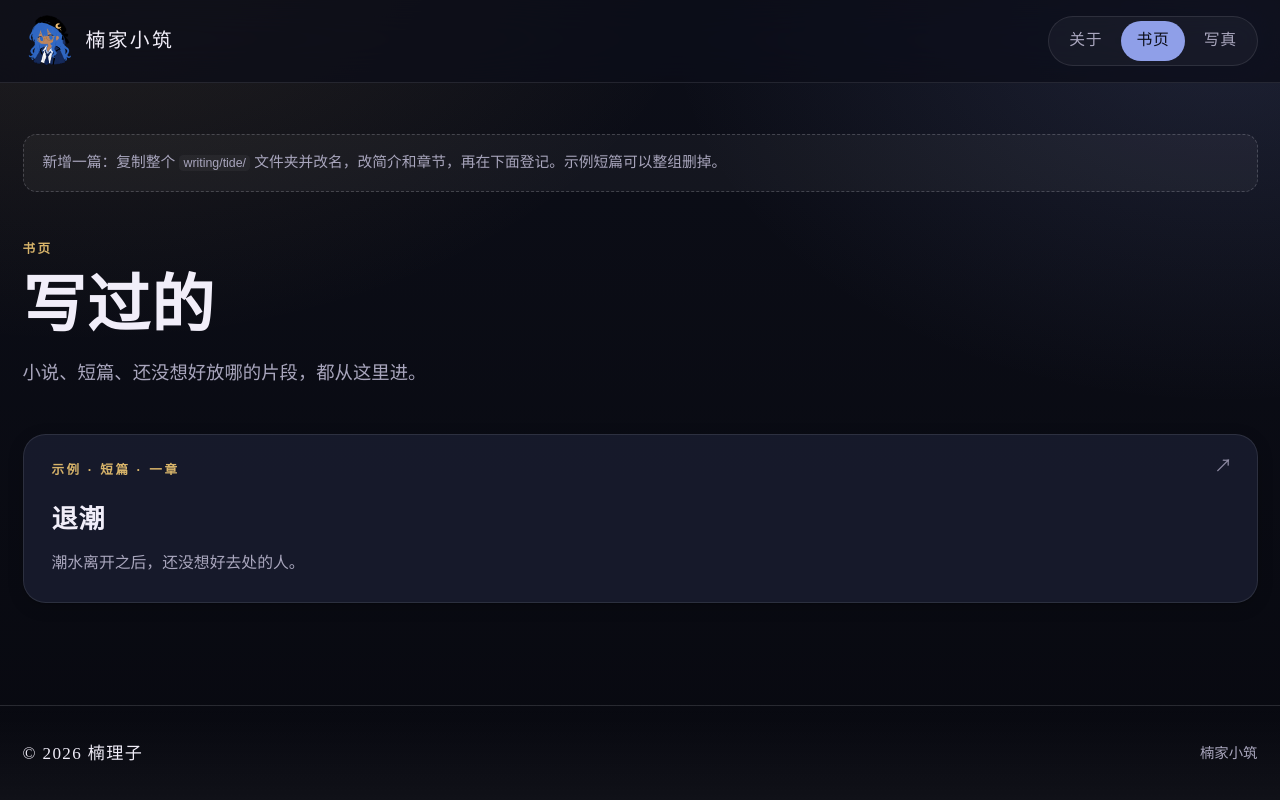
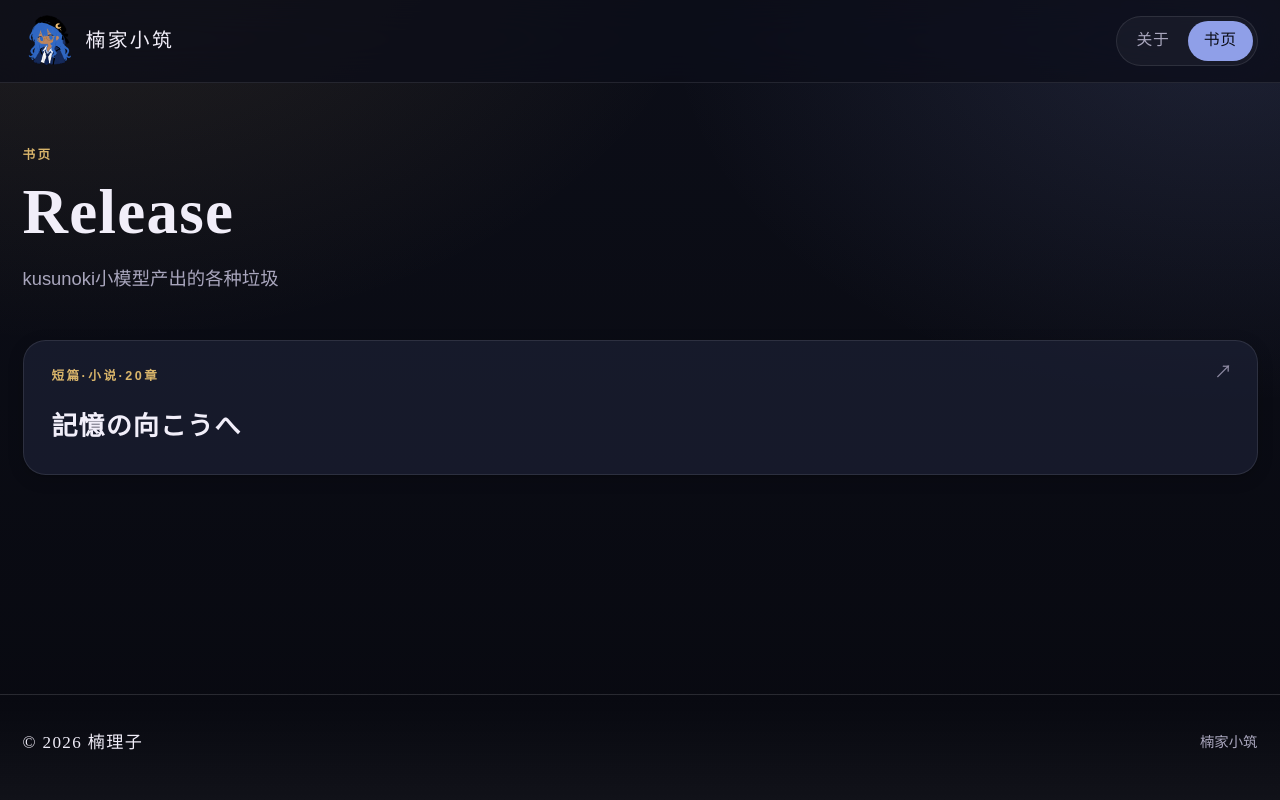
Before and after one commit to kusunoki-riko/kusunoki-riko.github.io, a plain HTML site: page writing/index.html in a window 1280 px wide. Drawn offline with Linux system fonts and the light colour scheme; a small style sheet from the web is missing.

Commit message:
导航先藏起写真，书页改登记記憶のむこうへ。

```diff
--- a/writing/index.html
+++ b/writing/index.html
@@ -5,7 +5,7 @@
   <meta name="viewport" content="width=device-width, initial-scale=1">
   <meta name="theme-color" content="#0c0e18">
   <title>书页 — 楠理子</title>
-  <meta name="description" content="楠理子写的小说与短篇。">
+  <meta name="description" content="楠理子写的小说与杂谈。">
   <link rel="icon" href="../images/icon.png" type="image/png">
   <link rel="stylesheet" href="../css/style.css">
 </head>
@@ -20,26 +20,24 @@
       <nav class="nav" aria-label="站内">
         <a href="../about.html">关于</a>
         <a href="index.html" aria-current="page">书页</a>
-        <a href="../photos/index.html">写真</a>
+        <!-- <a href="../photos/index.html">写真</a> -->
       </nav>
     </header>
   </div>
 
   <main id="main" class="wrap">
-    <p class="draft-note">新增一篇：复制整个 <code>writing/tide/</code> 文件夹并改名，改简介和章节，再在下面登记。示例短篇可以整组删掉。</p>
 
     <header class="page-head">
       <p class="kicker">书页</p>
-      <h1>写过的</h1>
-      <p class="lede">小说、短篇、还没想好放哪的片段，都从这里进。</p>
+      <h1>Release</h1>
+      <p class="lede">kusunoki小模型产出的各种垃圾</p>
     </header>
 
     <ul class="entry-list">
       <li class="entry">
         <a href="tide/index.html">
-          <span class="kicker">示例 · 短篇 · 一章</span>
-          <strong>退潮</strong>
-          <span class="entry-meta">潮水离开之后，还没想好去处的人。</span>
+          <span class="kicker">短篇·小说·20章</span>
+          <strong>記憶の向こうへ</strong>
         </a>
       </li>
     </ul>
```
Also changed, not shown: 404.html (+1 -1 lines), about.html (+1 -1 lines), index.html (+1 -1 lines).
